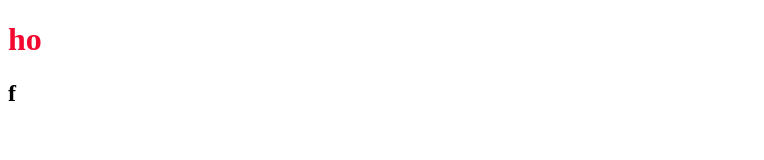
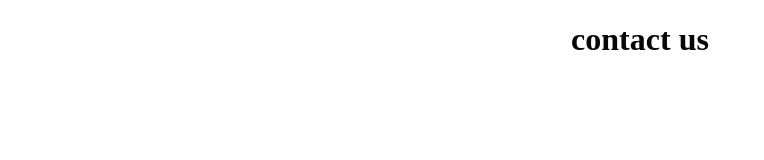
Before and after one commit to prathameshkokadwar04/prathameshkokadwar04-icp-11-html-css-github-project-2-medicare-app, a plain HTML site: page pages/contact.html in a window 1280 px wide. Shown: the whole page, without its empty margins (0-764 px from the left). Drawn offline with Linux system fonts and the light colour scheme.

Commit message:
added header

```diff
--- a/css/contact.css
+++ b/css/contact.css
@@ -1,3 +1,4 @@
 h1{
-    color:rgb(243, 8, 47);
+    color:rgb(8, 8, 8);
+    text-align: center;
 }
--- a/pages/contact.html
+++ b/pages/contact.html
@@ -7,7 +7,8 @@
     <link rel="stylesheet" href="../css/contact.css">
 </head>
 <body>
-    <h1>ho</h1>
-    <h2>f</h2>
+    <!-- navbar  -->
+    <h1>contact us</h1>
+
 </body>
 </html>
```
